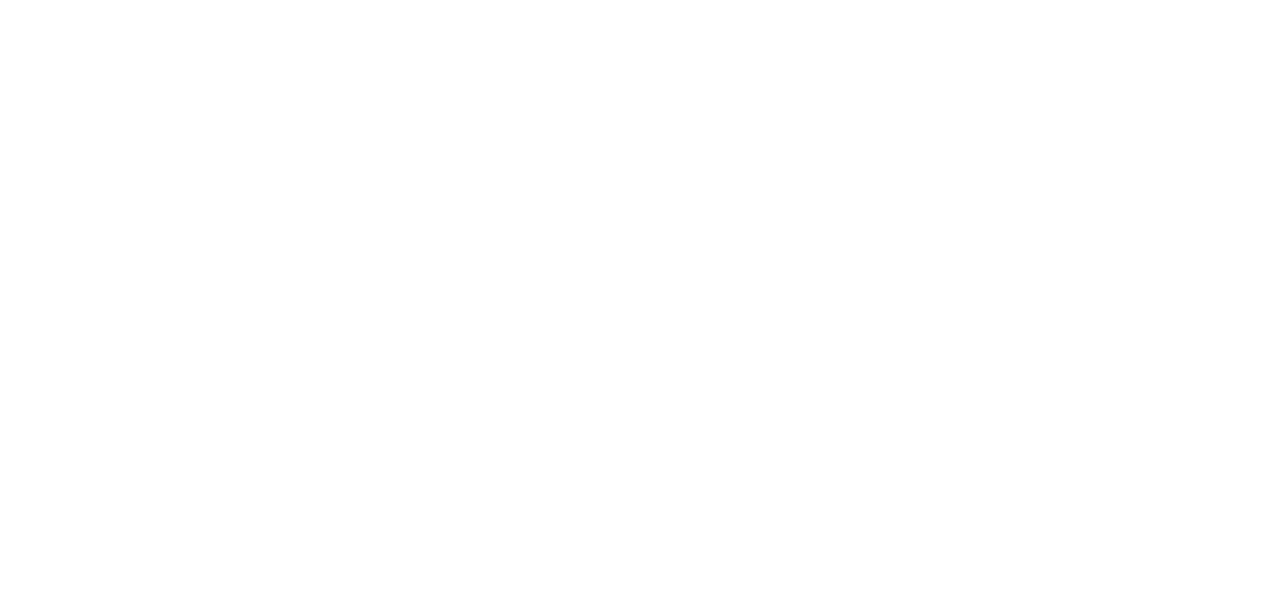
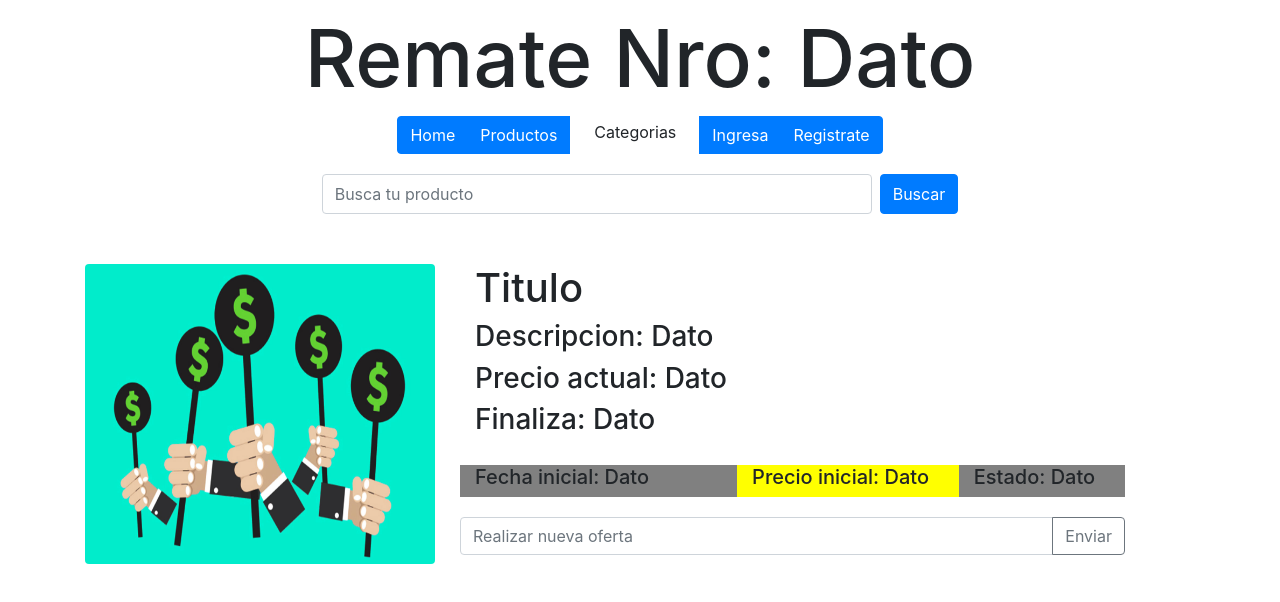
Before and after one commit to villegas012/app-remates, a React (Create React App) app: page /catalogo/1 in a window 1280 px wide. Shown: the top 602 px of the page. Built offline with nearby package versions, Linux system fonts and the light colour scheme.

Commit message:
Se crea componente Remate y catalogo

```diff
--- a/src/App.js
+++ b/src/App.js
@@ -1,8 +1,8 @@
 import './App.css';
 import Home from './componentes/home/Home';
-import { BrowserRouter as Router, Route, Redirect } from 'react-router-dom';
-import Productos from './componentes/productos/Productos';
-import Producto from './componentes/productos/Producto';
+import { BrowserRouter as Router, Route } from 'react-router-dom';
+import Remate from './componentes/productos/Remate';
+import CatalogoRemate from './componentes/productos/CatalogoRemate';
 
 
 function App() {
@@ -15,14 +15,14 @@
 
       />
       <Route
-        exact path='/productos'
-        render={() => <Productos />
+        exact path='/catalogo'
+        render={() => <CatalogoRemate />
         }
       />
 
       <Route
-        exact path='/productos/:id'
-        render={() => <Producto />
+        exact path='/catalogo/:id'
+        render={() => <Remate />
         }
       />
 
--- a/src/componentes/home/Home.jsx
+++ b/src/componentes/home/Home.jsx
@@ -1,57 +1,32 @@
 import React from 'react';
-import {Button, Col, Row, ButtonGroup, Dropdown } from 'react-bootstrap';
-import SearchBar from '../searchBar/SearchBar.jsx'
+import { Col, Row } from 'react-bootstrap';
 import fondo from '../../imagenes/fondo.jpg'
-import { useHistory } from 'react-router-dom';
+import NavBar from '../navBar/NavBar.jsx';
+
 
 
 
 export default function Home() {
 
-    const style1 = { display: 'flex', justifyContent: 'center'};
-    const history = useHistory()
-
-
-    const handleClick = (e) => {
-       e.preventDefault();
-        if(e.target.value === 'Productos'){
-            history.push(`/productos`)
-        }
-
-    }
+    const style1 = { display: 'flex', justifyContent: 'center' };
+    const styleDiv = { display: 'flex', justifyContent: 'center', marginTop: '20px' };
+    const styleH1 = { margin: '10px', fontSize: '80px', textAlign: 'center' };
 
     return (
         <div>
-            <Row className='headHome' >
-                <Col style={style1}>
-                    <div>
-                        <h1 style={{ margin: '50px', fontSize: '80px' }}>Remapp</h1>
-                        <ButtonGroup aria-label="Basic example">
-                            <Button value='Productos' onClick={handleClick}>Productos</Button>
-                            <Dropdown.Item>Categorias</Dropdown.Item>
-                            <Button value='Ingresa'>Ingresa</Button>
-                            <Button value='Registrate'>Registrate</Button>
-                        </ButtonGroup>
-                    </div>
-                </Col>
-            </Row>
-            <Row className='bodyHome'>
-                <Col style={style1}>
-                    <div style={{ display: 'flex', justifyContent: 'center', marginTop: '50px' }}>
-                        <SearchBar />
-                    </div>
+            <h1 style={styleH1}>Remapp</h1>
+            <Row>
+                <Col>
+                    <NavBar/>
                 </Col>
             </Row>
             <Row>
-            <Col style={style1}>
-                    <div style={{ display: 'flex', justifyContent: 'center', marginTop: '50px' }}>
-                        <img src={fondo} style={{width:'50%'}}></img>
+                <Col style={style1}>
+                    <div style={styleDiv}>
+                        <img src={fondo} style={{ width: '48%' }}></img>
                     </div>
                 </Col>
             </Row>
         </div>
-
-
-
     )
 }
--- /dev/null
+++ b/src/componentes/navBar/NavBar.jsx
@@ -0,0 +1,53 @@
+import React from 'react';
+import {Button, Col, Row, ButtonGroup, Dropdown } from 'react-bootstrap';
+import { useHistory } from 'react-router-dom';
+import SearchBar from '../searchBar/SearchBar';
+
+
+export default function NavBar() {
+
+    const history = useHistory();
+
+    const style1 = { display: 'flex', justifyContent: 'center' };
+    const styleDiv = { display: 'flex', justifyContent: 'center', marginTop: '20px' };
+    const styleRowBotton = { margin: '20px 0px 0px 30px' };
+
+
+    const handleClick = (e) => {
+        e.preventDefault();
+        if (e.target.value === 'Productos') {
+            history.push(`/catalogo`)
+        }
+        if (e.target.value === 'Home') {
+            history.push(`/`)
+        }
+    }
+
+
+    return (
+        <div>
+            <Row className='headHome' >
+                <Col style={style1}>
+                    <div>
+                        <ButtonGroup aria-label="Basic example">
+                            <Button value='Home' onClick={handleClick}>Home</Button>
+                            <Button value='Productos' onClick={handleClick}>Productos</Button>
+                            <Dropdown.Item>Categorias</Dropdown.Item>
+                            <Button value='Ingresa'>Ingresa</Button>
+                            <Button value='Registrate'>Registrate</Button>
+                        </ButtonGroup>
+                    </div>
+                </Col>
+            </Row>
+            <Row className='bodyHome'>
+                <Col style={style1}>
+                    <div style={styleDiv}>
+                        <SearchBar />
+                    </div>
+                </Col>
+            </Row>
+
+        </div>
+    )
+
+}
--- /dev/null
+++ b/src/componentes/productos/CatalogoRemate.jsx
@@ -0,0 +1,54 @@
+import React from 'react';
+import { Row, Col, Card, ListGroup, ListGroupItem, Button } from 'react-bootstrap';
+import { useHistory } from 'react-router-dom';
+import fondo from '../../imagenes/fondo.jpg'
+import NavBar from '../navBar/NavBar';
+
+
+export default function CatalogoRemate() {
+
+    const history = useHistory();
+
+    const style1 = { display: 'flex', justifyContent: 'left', margin: '50px 0px 50px 50px' };
+    const styleH1 = { margin: '10px', fontSize: '80px', textAlign: 'center' };
+
+    const handleClick = (e) => {
+        e.preventDefault();
+        if (e.target.value === 'regresar') {
+            history.push(`/`);
+        }
+        if(e.target.value === 'puja'){
+            history.push(`/catalogo/1`);
+        }
+    }
+
+    return (
+        <div >
+            <h1 style={styleH1}>Remates</h1>
+            <Row>
+                <Col>
+                    <NavBar />
+                </Col>
+            </Row>
+            <Row>
+                {/* Inicia map */}
+                <Col style={style1}>
+                    <Card style={{ width: '15rem' }}>
+                        <Card.Img variant="top" src={fondo} />
+                        <Card.Body>
+                            <Card.Title>Nombre</Card.Title>
+                        </Card.Body>
+                        <ListGroup className="list-group-flush">
+                            <ListGroupItem>Precio actual: Dato</ListGroupItem>
+                            <ListGroupItem>Fecha de terminacion: Dato</ListGroupItem>
+                        </ListGroup>
+                        <Card.Body>
+                            <Button value='puja' onClick={handleClick}>Realizar puja</Button>
+                        </Card.Body>
+                    </Card>
+                </Col>
+                {/* Termina map */}
+            </Row>
+        </div>
+    )
+}
--- a/src/componentes/productos/Productos.jsx
+++ /dev/null
@@ -1,10 +0,0 @@
-import React from 'react';
-import {  } from 'react-bootstrap';
-
-export default function Productos(){
-    return(
-        <div>
-            hola
-        </div>
-    )
-}
--- a/src/componentes/productos/Producto.jsx
+++ b/src/componentes/productos/Remate.jsx
@@ -2,40 +2,33 @@
 import { Container, Row, Col, Image, Button, InputGroup, FormControl } from 'react-bootstrap';
 import { useHistory } from 'react-router-dom';
 import fondo from '../../imagenes/fondo.jpg'
+import NavBar from '../navBar/NavBar';
 
 
 
-export default function Productos() {
+export default function Remate() {
     const history = useHistory();
     const styleCol = { margin: '0 10px 5px 0px' };
     const styleContainer = { marginTop: '50px' };
-    const style1 = { display: 'flex', justifyContent: 'center', marginTop: '50px' };
-    const styleRow = { marginTop: '20px'};
+    const styleRow = { marginTop: '20px' };
+    const styleH1 = { margin: '10px', fontSize: '80px', textAlign: 'center' };
+
+/*     const handleClick = (e) => {
+        e.preventDefault();
+        if (e.target.value === 'regresar') {
+            history.push(`/productos`);
+        }
+    } */
 
 
-    const handleClick = (e) => {
-        e.preventDefault();
-        if(e.target.value === 'regresar'){
-            history.push(`/productos`);
-        }
-
-
-    }
     return (
         <div>
-            <Container style={styleContainer}>
-                <Row>
-                    <Col sm={7} style={styleCol}>
-                        <Button value='regresar' onClick={handleClick}>Regresar</Button>
-                    </Col>
-                </Row>
-                <Row>
-                    <Col sm={4}>
-                        <h1 style={style1}>Articulo #: Dato</h1>
-                    </Col>
-                </Row>
-            </Container>
-
+            <h1 style={styleH1}>Remate Nro: Dato</h1>
+            <Row>
+                <Col>
+                    <NavBar />
+                </Col>
+            </Row>
             <Container style={styleContainer}>
                 <Row>
                     <Col sm={4} style={styleCol}>
@@ -55,7 +48,7 @@
                                 <h5>Fecha inicial: Dato</h5>
                             </Col>
                             <Col sm={4} style={{ backgroundColor: 'yellow' }}>
-                                <h5>Precio base: Dato</h5>
+                                <h5>Precio inicial: Dato</h5>
                             </Col>
                             <Col style={{ backgroundColor: 'grey' }}>
                                 <h5>Estado: Dato</h5>
```
